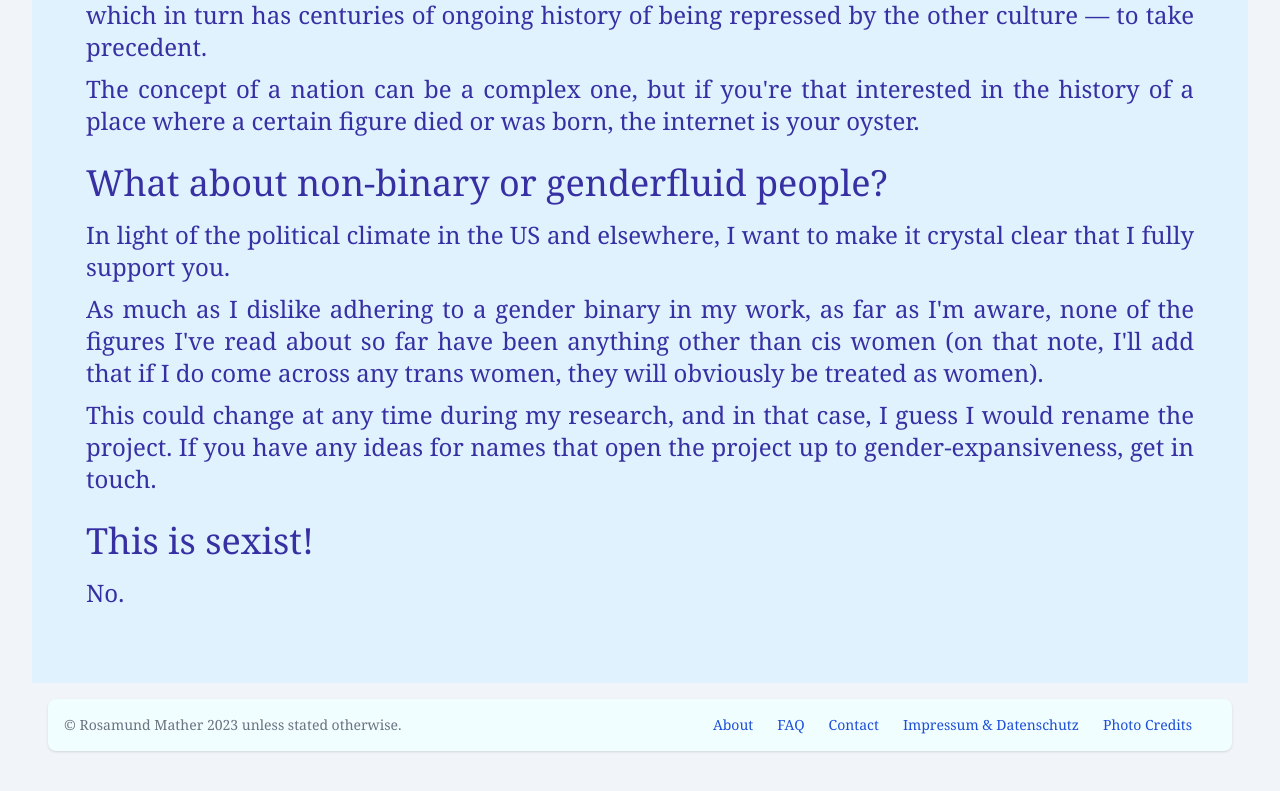
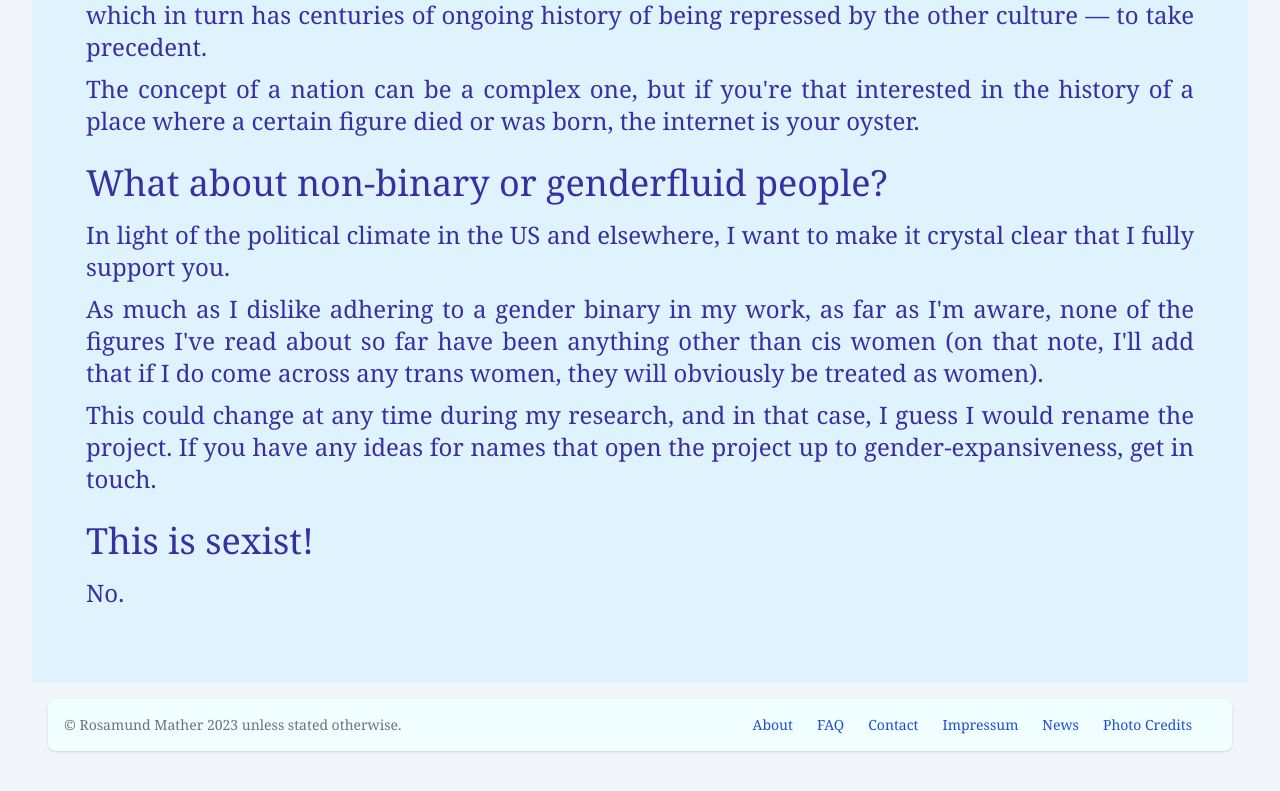
Before and after one commit to rosamundm/womens-history-of-berlin--frontend, a React (Create React App) app: page /faq in a window 1280 px wide. Shown: the part 1465-2256 px from the top of the page. Built offline with nearby package versions, Linux system fonts and the light colour scheme.

Commit message:
Add news to footer

```diff
--- a/src/components/layout/Footer.js
+++ b/src/components/layout/Footer.js
@@ -27,7 +27,12 @@ function Footer() {
           </li>
           <li>
             <Link to="/impressum" class="mr-4 hover:underline md:mr-6">
-              Impressum & Datenschutz
+              Impressum
+            </Link>
+          </li>
+          <li>
+            <Link to="/news" class="mr-4 hover:underline md:mr-6">
+              News
             </Link>
           </li>
           <li>
```
